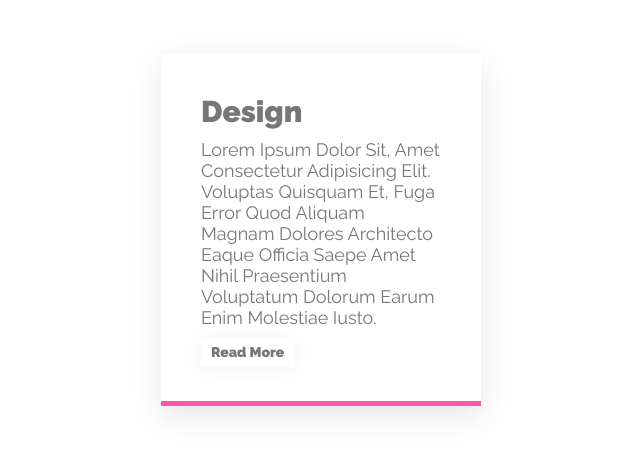
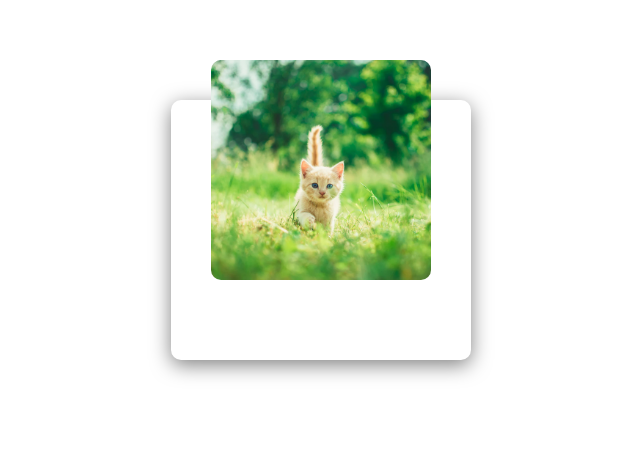
Before and after one commit to phonethawhtet/css-animations-100, a plain HTML site: page index.html in a window 1280 px wide. Shown: the part 170-624 px from the top of the page, without its empty margins (319-959 px from the left). Drawn offline with Linux system fonts and the light colour scheme.

Commit message:
creative expandable card effect

```diff
--- a/index.html
+++ b/index.html
@@ -28,72 +28,55 @@
 
       .card {
         position: relative;
-        width: 320px;
-        padding: 40px;
-        background-color: white;
-        box-shadow: 0 10px 30px rgba(0,0,0,0.1);
-        overflow: hidden;
+        padding: 20px 40px;
+        width: 300px;
+        height: 260px;
+        border-radius: 10px;
+        box-shadow: 0px 5px 20px rgba(0,0,0,0.5);
+        transition: .3s;
       }
 
-      .card:before {
-        content: "";
-        position: absolute;
-        left: 0;
-        bottom: calc(-100% + 5px);
+      .imgbox {
+        position: relative;
         width: 100%;
         height: 100%;
-        background-color: #ff56ac;
+        transform: translateY(-60px);
         z-index: 1;
-        transition: .5s;
       }
 
-      .card:hover::before {
-        bottom: 0;
+      img {
+        width: 100%;
+        border-radius: 10px;
+      }
+
+      .card:hover {
+        height: 420px;
       }
 
       .content {
-        position: relative;
-        text-transform: capitalize;
-        color: #777;
-        z-index: 2;
-        transition: .5s;
-      }
-
-      h2 {
-        margin-bottom: 10px;
-        margin-top: 0px;
-        font-size: 30px;
-      }
-
-      p {
-        font-size: 18px;
-      }
-
-      a {
-        margin-top: 10px;
-        font-size: 14px;
-        display: inline-block;
-        text-decoration: none;
-        color: #777;
-        padding: 6px 10px;
-        font-weight: 600;
-        background-color: white;
-        box-shadow: 0 2px 20px rgba(0,0,0,0.05);
+        padding: 10px 20px;
+        text-align: center;
+        color: #111;
+        opacity: 0;
+        transform: translateY(-500px);
+        transition: .3s;
       }
 
       .card:hover .content {
-        color: white;
+        opacity: 1;
+        transform: translateY(-200px);
       }
-
 
     </style>
   </head>
   <body>
     <div class="card">
+        <div class="imgbox">
+            <img src="img/kitten.jpg">
+        </div>
         <div class="content">
-            <h2>design</h2>
-            <p>Lorem ipsum dolor sit, amet consectetur adipisicing elit. Voluptas quisquam et, fuga error quod aliquam magnam dolores architecto eaque officia saepe amet nihil praesentium voluptatum dolorum earum enim molestiae iusto.</p>
-            <a href="#">read more</a>
+            <h2>card hover</h2>
+            <p>Lorem ipsum, dolor sit amet consectetur adipisicing elit. Sed doloribus dolores eaque nihil porro facilis. Earum esse et nostrum vero </p>
         </div>
     </div>
   </body>
```
